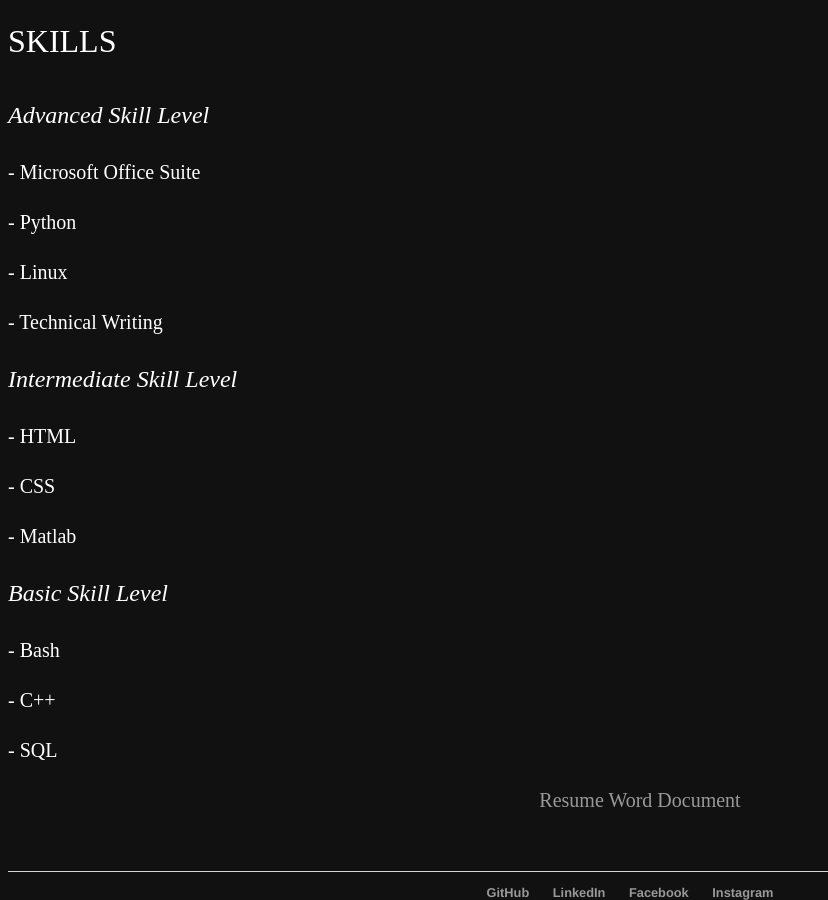
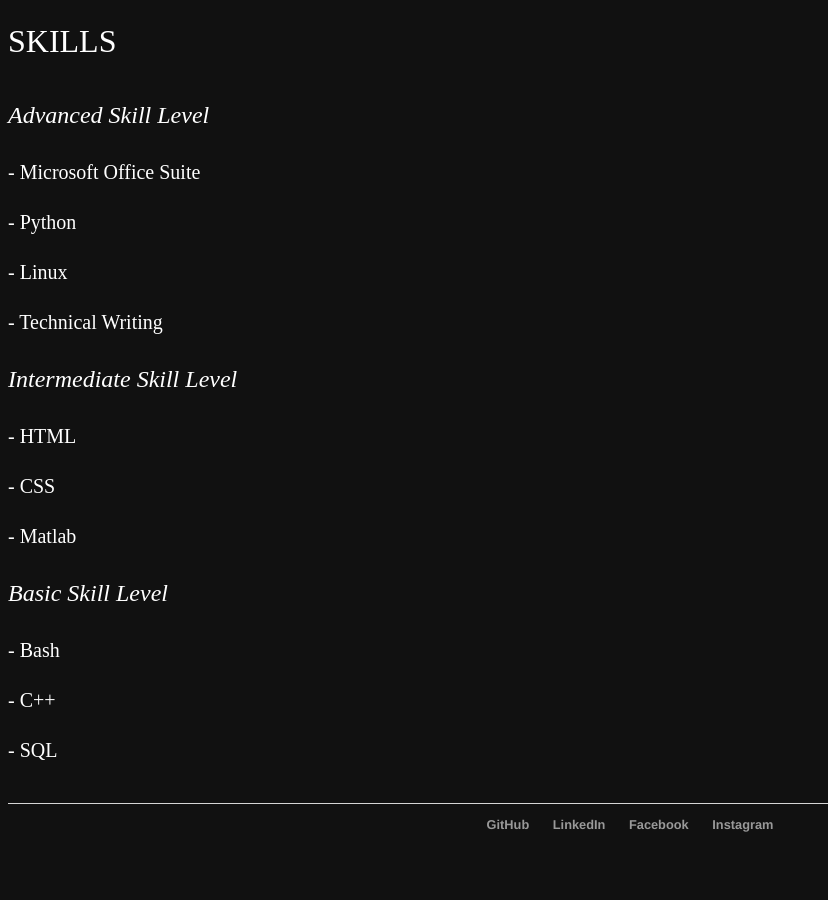
Before and after one commit to 1996leejoshua/1996leejoshua.github.io, a Jekyll site: the page built from resume/index.html, in a window 1280 px wide and 900 px high, scrolled down 5855 px. Shown: the whole window, without its empty margins (0-828 px from the left). Built offline with Jekyll 4.4.1, drawn with Linux system fonts in a browser that asks for light colours; after the commit the page ends 6687 px from its top, so only the background shows below that.

Commit message:
Update index.html

```diff
--- a/resume/index.html
+++ b/resume/index.html
@@ -110,8 +110,6 @@ title: Resume
 		<p>- Bash</p>
 		<p>- C++</p>
 		<p>- SQL</p>
-		<p align="center"><a href="https://github.com/1996leejoshua/1996leejoshua.github.io/files/1346839/Joshua.Lee.-.Resume.docx">Resume Word Document</a></p>
-		<br>
 		<br>
 	</div>
 </div>
```
